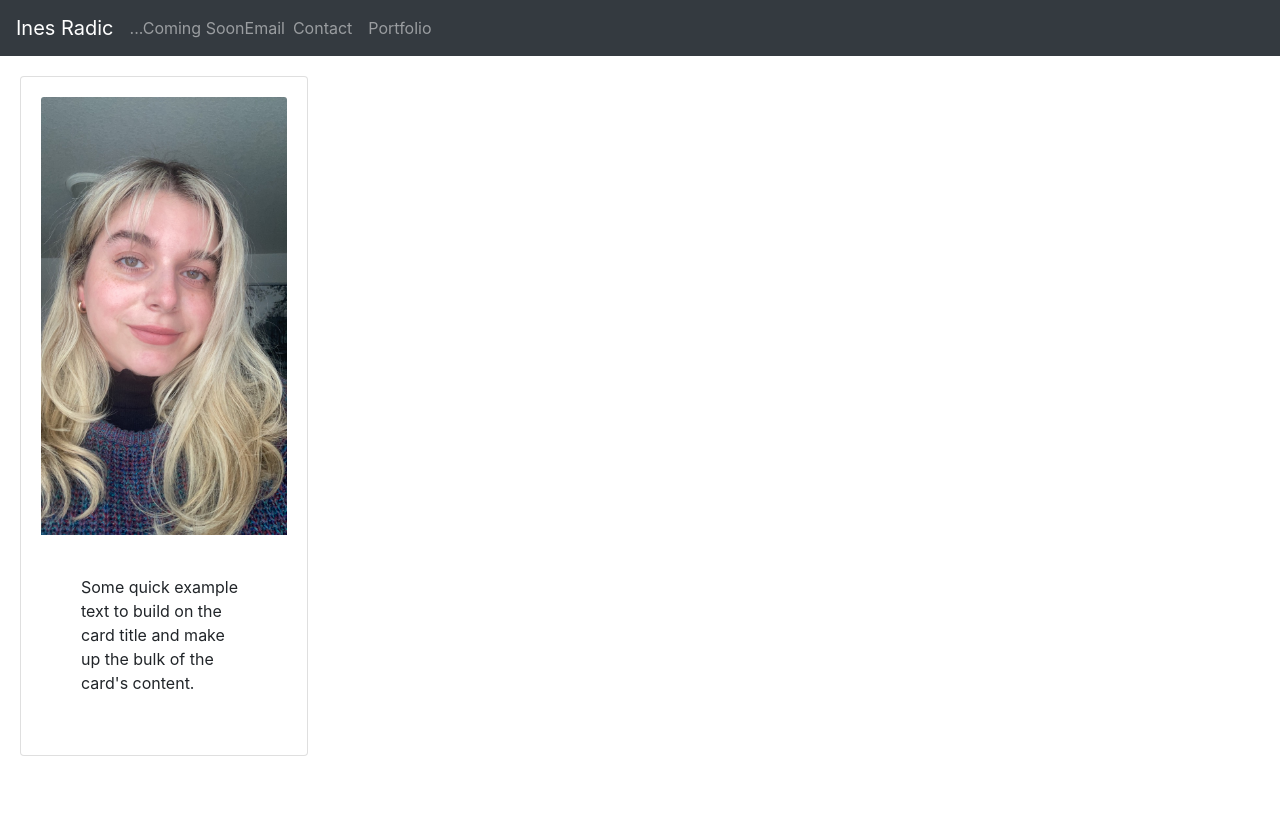
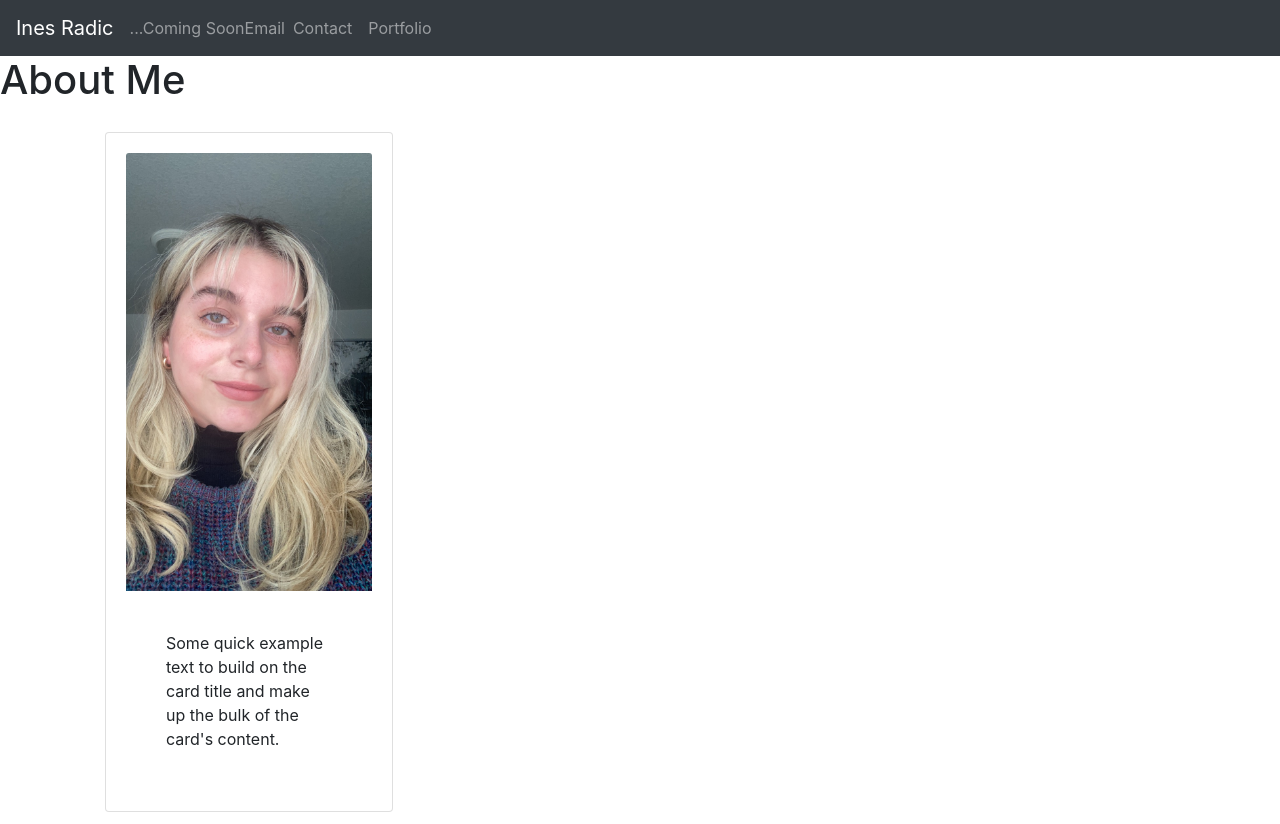
Before and after one commit to inesr19/My-Portfolio, a React (Create React App) app: page /#/ in a window 1280 px wide. Before the commit the page ends 800 px from the top, so only its background shows below. Built offline with nearby package versions, Linux system fonts and the light colour scheme.

Commit message:
add heading

```diff
--- a/src/components/Header/index.js
+++ b/src/components/Header/index.js
@@ -1 +1,9 @@
 import React from "react";
+
+function Heading({ children }) {
+    return (
+        <h1 className="heading">{children}</h1>
+    )
+}
+
+export default Heading;
--- a/src/components/pages/Contact/ContactPage.js
+++ b/src/components/pages/Contact/ContactPage.js
@@ -1,11 +1,14 @@
 import React from "react";
+import Heading from "../../Header";
 import NavbarTab from "../../Nav/NavbarTab";
 
 function ContactPage() {
     return(
         <div>
             <NavbarTab />
-            <h1>Hello World</h1>
+            <Heading>
+                Contact
+            </Heading>
         </div>
 
     )
--- a/src/components/pages/Home/Homepage.js
+++ b/src/components/pages/Home/Homepage.js
@@ -1,12 +1,23 @@
 import React from "react";
 import NavbarTab from "../../Nav/NavbarTab";
 import CardBody from "../../Card/CardBody"
+import { Col, Container, Row } from "react-bootstrap";
+import Heading from "../../Header";
 
-function Homepage() {
+function Homepage(props) {
     return (
         <div>
         <NavbarTab />
-        <CardBody />
+        <Heading>
+            About Me
+        </Heading>
+        <Container>
+            <Row>
+                <Col>
+                    <CardBody />
+                </Col>
+            </Row>
+        </Container>
         </div>
     )
 }
--- a/src/components/pages/Portfolio/PortfolioPage.js
+++ b/src/components/pages/Portfolio/PortfolioPage.js
@@ -1,9 +1,15 @@
 import React from "react";
+import Heading from "../../Header";
 import NavbarTab from "../../Nav/NavbarTab";
 
 function PortfolioPage() {
     return (
-        <NavbarTab />
+        <div>
+            <NavbarTab />
+            <Heading>
+                Projects
+            </Heading>
+        </div>
     );
 }
 
```
